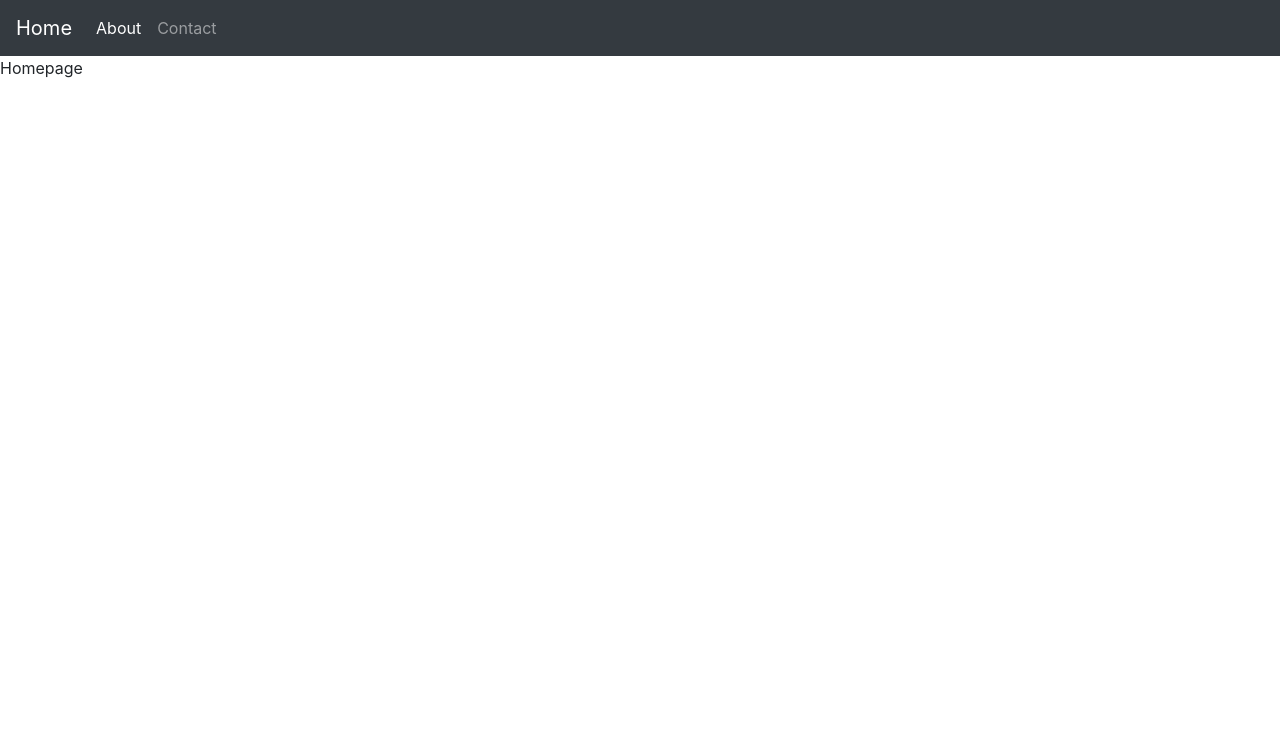
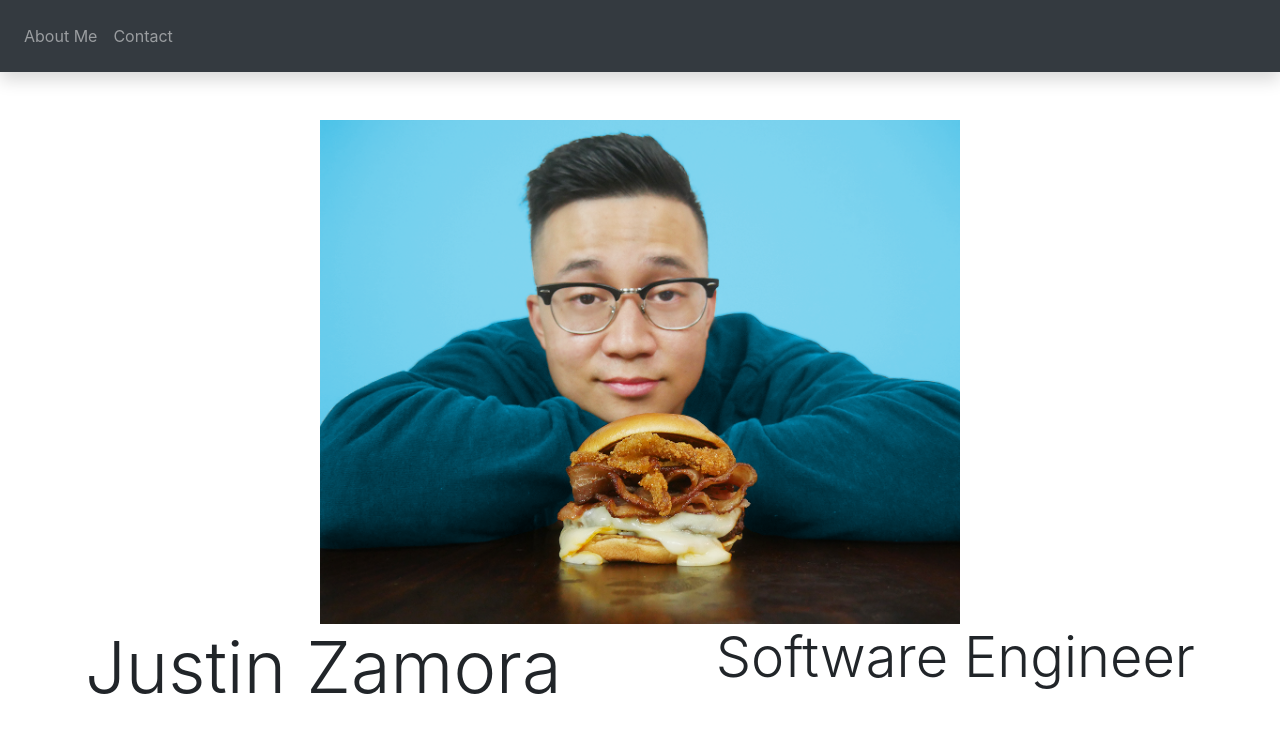
Before and after one commit to JustinEats/FlaskPortfolio, a Flask app: page / in a window 1280 px wide. Shown: the top 733 px of the page. Run offline with Flask 2, Linux system fonts and the light colour scheme; some libraries are stand-ins or nearby versions.

Commit message:
added profile picture

```diff
--- /dev/null
+++ b/static/css/app.css
@@ -0,0 +1,3 @@
+h1 {
+	color: dodgerblue;
+}
--- a/templates/base.html
+++ b/templates/base.html
@@ -4,19 +4,18 @@
     <meta charset="UTF-8">
     <meta name="viewport" content="width=device-width, initial-scale=1.0">
     <link rel="stylesheet" href="https://stackpath.bootstrapcdn.com/bootstrap/4.5.2/css/bootstrap.min.css" integrity="sha384-JcKb8q3iqJ61gNV9KGb8thSsNjpSL0n8PARn9HuZOnIxN0hoP+VmmDGMN5t9UJ0Z" crossorigin="anonymous">
-    <link rel="stylesheet" href="static/app.css">
+    <link rel="stylesheet" href="{{ url_for('static',filename='app.css') }}">
     <title>{% block title%}{% endblock%}</title>
 </head>
 <body>
-    <nav class="navbar navbar-expand-lg navbar-dark bg-dark">
-        <a class="navbar-brand" href="/">Home</a>
+    <nav class="navbar navbar-expand-lg navbar-dark bg-dark shadow p-3 mb-5 ">
         <button class="navbar-toggler" type="button" data-toggle="collapse" data-target="#navbarNav" aria-controls="navbarNav" aria-expanded="false" aria-label="Toggle navigation">
         <span class="navbar-toggler-icon"></span>
         </button>
         <div class="collapse navbar-collapse" id="navbarNav">
         <ul class="navbar-nav">
-            <li class="nav-item active">
-            <a class="nav-link" href="/about-me">About</a>
+            <li>
+            <a class="nav-link" href="/about-me">About Me</a>
             </li>
             <li class="nav-item">
             <a class="nav-link" href="/contact">Contact</a>
@@ -29,5 +28,5 @@
 <script src="https://code.jquery.com/jquery-3.5.1.slim.min.js" integrity="sha384-DfXdz2htPH0lsSSs5nCTpuj/zy4C+OGpamoFVy38MVBnE+IbbVYUew+OrCXaRkfj" crossorigin="anonymous"></script>
 <script src="https://cdn.jsdelivr.net/npm/popper.js@1.16.1/dist/umd/popper.min.js" integrity="sha384-9/reFTGAW83EW2RDu2S0VKaIzap3H66lZH81PoYlFhbGU+6BZp6G7niu735Sk7lN" crossorigin="anonymous"></script>
 <script src="https://stackpath.bootstrapcdn.com/bootstrap/4.5.2/js/bootstrap.min.js" integrity="sha384-B4gt1jrGC7Jh4AgTPSdUtOBvfO8shuf57BaghqFfPlYxofvL8/KUEfYiJOMMV+rV" crossorigin="anonymous"></script>
-<script src="static/app.js"></script>
+<script src="static/js/app.js"></script>
 </html>
--- a/templates/home-page.html
+++ b/templates/home-page.html
@@ -2,5 +2,13 @@
 {% block title %}Home{% endblock %}
 
 {% block content %}
-Homepage
+<div class="d-flex justify-content-center">
+    <img class="w-50 h-50"src="static/img/ProfilePic.png">
+</div>
+<div class="container d-flex justify-content-center">
+    <h1 class="display-3">Justin Zamora</h1>
+    <hr class="my-4">
+    <p class="display-4">Software Engineer</p>
+
+  </div>
 {% endblock %}
```
Also changed, not shown: static/img/ProfilePic.png (added), static/js/app.js (added), templates/static/app.js (deleted).
